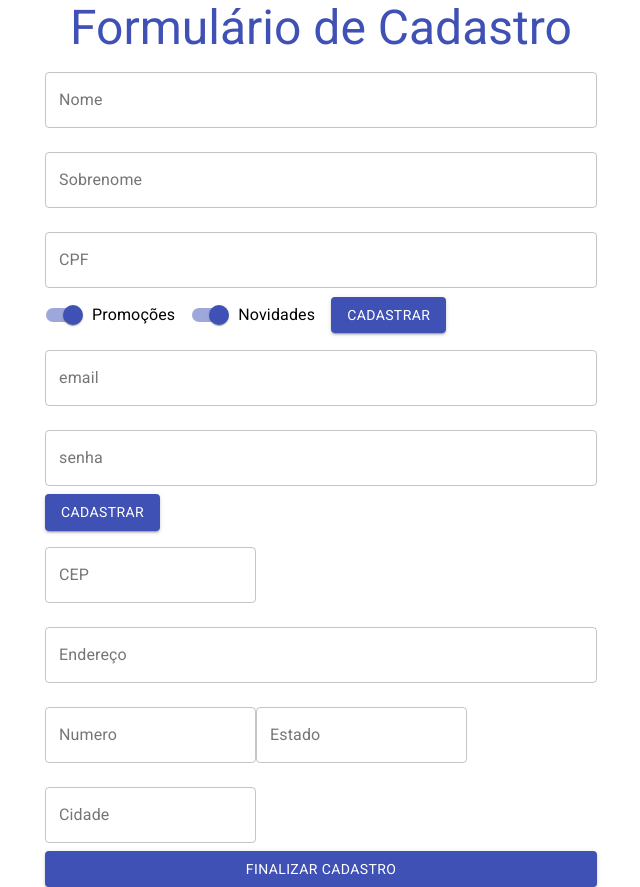
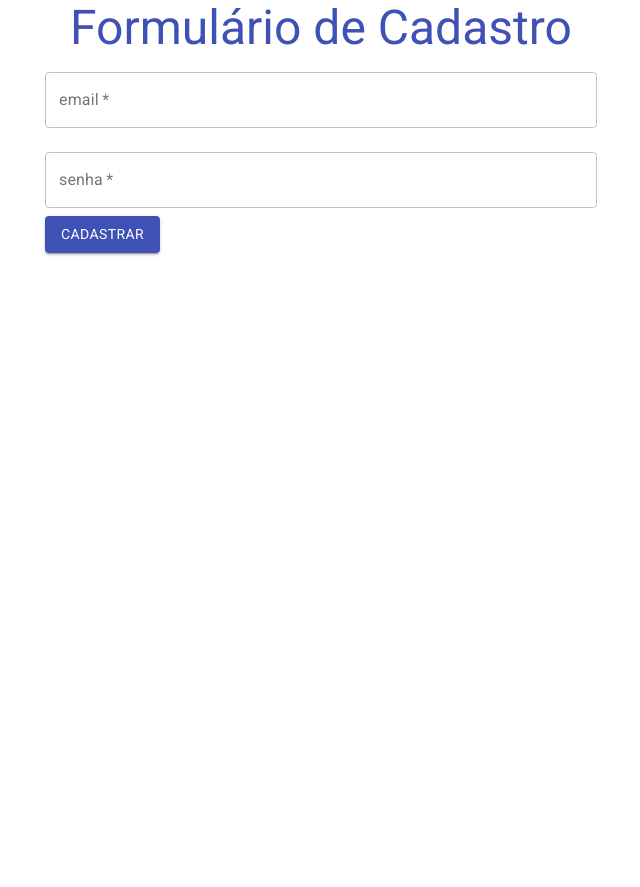
Before and after one commit to thiagonmiziara/form-react-js, a React (Create React App) app in the folder form-login/: page / in a window 1280 px wide. Shown: the whole page, without its empty margins (319-959 px from the left). After the commit the page ends 800 px from the top, so only its background shows below. Built offline with nearby package versions, Linux system fonts and the light colour scheme.

Commit message:
adicionando swith case e separando os formularios

```diff
--- a/form-login/src/components/FormularioCadstro/DadosUsuarios.jsx
+++ b/form-login/src/components/FormularioCadstro/DadosUsuarios.jsx
@@ -1,12 +1,18 @@
 import React from "react";
 import { TextField, Button } from "@material-ui/core";
-function DadosUsuario() {
+function DadosUsuario({aoEnviar}) {
   return (
-    <form>
+    <form
+    onSubmit={(event)=>{
+      event.preventDefault();
+      aoEnviar();
+    }}>
+
       <TextField
         id="email"
         label="email"
         type="email"
+        required
         fullWidth
         margin="normal"
         color="primary"
@@ -16,6 +22,7 @@ function DadosUsuario() {
         id="senha"
         label="senha"
         type="password"
+        required
         fullWidth
         margin="normal"
         color="primary"
--- a/form-login/src/components/FormularioCadstro/FormularioCadastro.jsx
+++ b/form-login/src/components/FormularioCadstro/FormularioCadastro.jsx
@@ -2,15 +2,28 @@ import React, { useState } from "react";
 import DadosPessoais from "./DadosPessoais";
 import DadosUsuario from "./DadosUsuarios";
 import DadosEntrega from "./DadosEntrega";
+import { Typography } from "@material-ui/core";
 
-function FormularioCadastro({aoEnviar,validarCPF}) {
+function FormularioCadastro({ aoEnviar, validarCPF }) {
+  const [etapaAtual, setEtapaAtual] = useState(0);
 
-  return(
-    <>
-    <DadosPessoais aoEnviar={aoEnviar} validarCPF={validarCPF} />
-    <DadosUsuario/>
-    <DadosEntrega/>
-    </>
-  );
+  function proximo(){
+    setEtapaAtual(etapaAtual+1);
+  }
+
+  function formularioAtual(etapa) {
+    switch (etapa) {
+      case 0:
+        return <DadosUsuario aoEnviar={proximo}/>;
+      case 1:
+        return <DadosPessoais aoEnviar={proximo} validarCPF={validarCPF} />;
+      case 2:
+        return <DadosEntrega aoEnviar={aoEnviar}/>;
+      default:
+        return <Typography>Erro ao selecionar Formulário</Typography>;
+    }
+  }
+  return <>{formularioAtual(etapaAtual)}</>;
 }
+
 export default FormularioCadastro;
```
Also changed, not shown: 1 other file (tests, documents, lock files or other folders).
